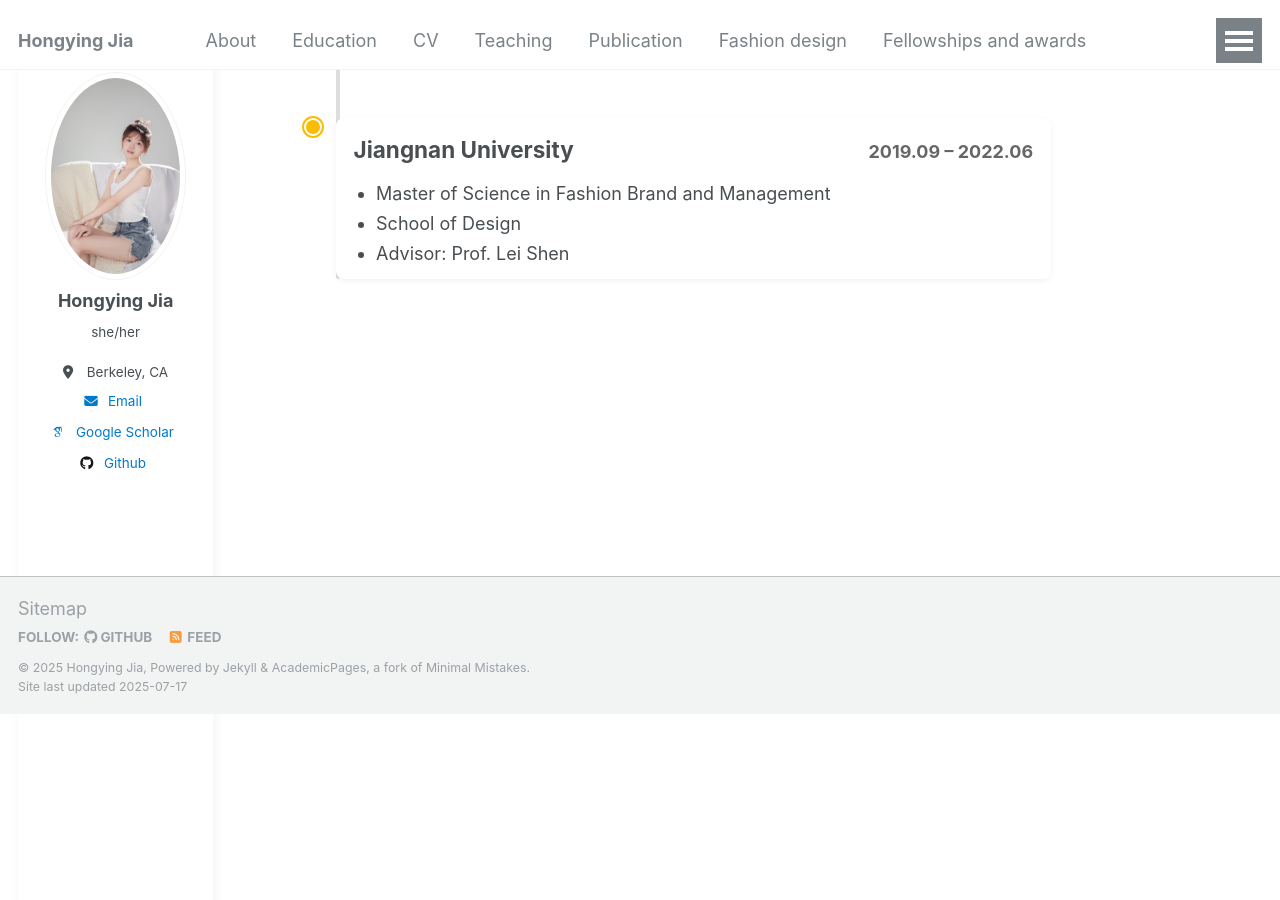
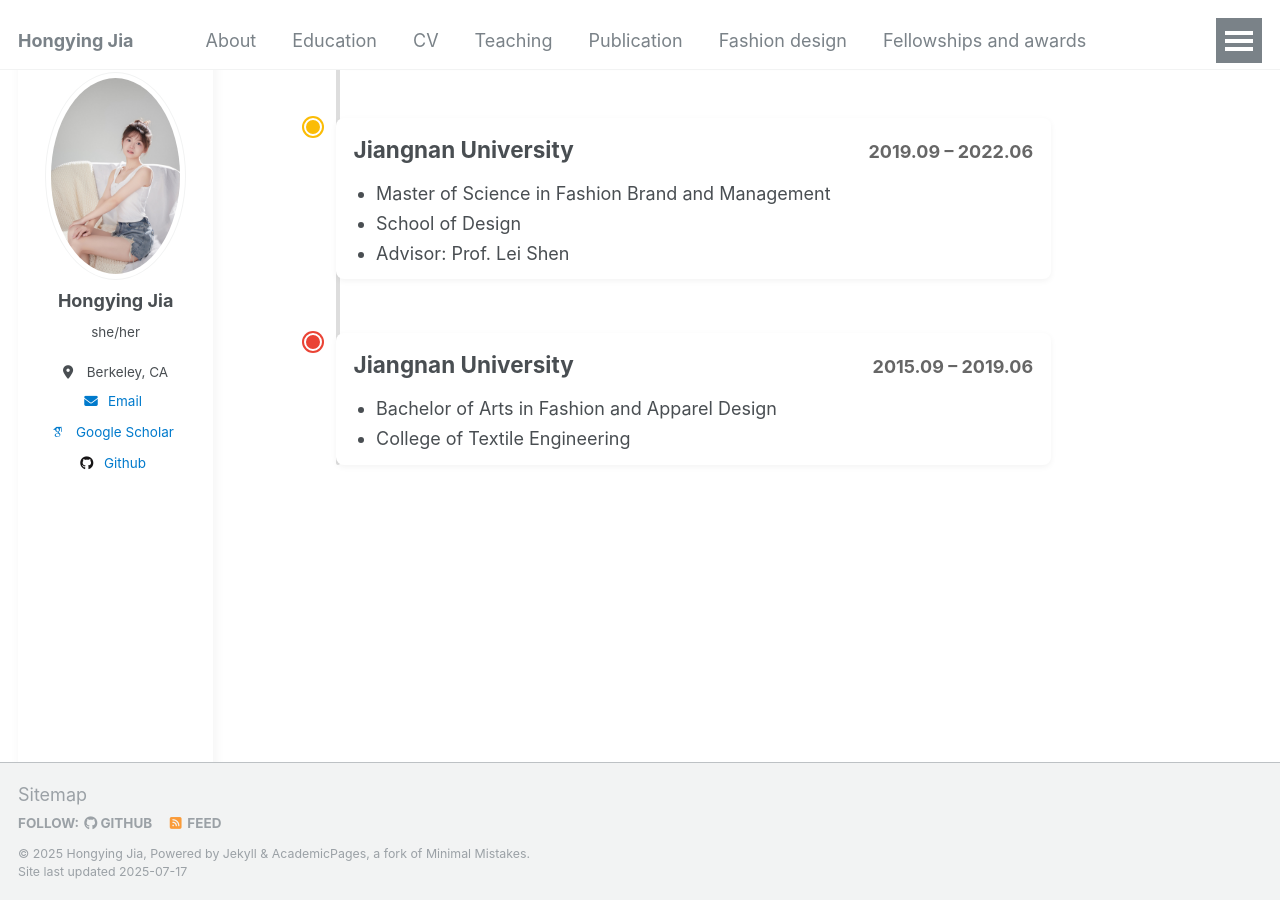
Before and after one commit to hongyingjia618/hongyingjia618.github.io, a Jekyll site: the page built from _pages/education.md, in a window 1280 px wide and 900 px high, scrolled down 562 px. Built offline with Jekyll 4.4.1, drawn with Linux system fonts in a browser that asks for light colours; some web fonts are replaced; before the commit the page ends 1277 px from its top, so only the background shows below that.

Commit message:
Update education.md

```diff
--- a/_pages/education.md
+++ b/_pages/education.md
@@ -61,8 +61,7 @@ redirect_from:
         </ul>
       </div>
     </div>
-  </div>
-</section> -->
+
 
 
    <!-- <section class="about-section research">
```
Also changed, not shown: other parts of _pages/education.md (+1 -1 lines).
